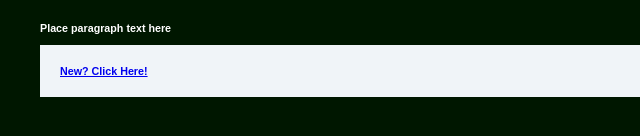
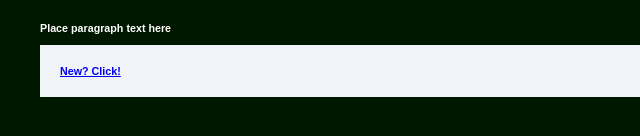
Before and after one commit to royflaningan-glitch/So-Cool-, a plain HTML site: page index.html in a window 1280 px wide. Shown: the part 430-566 px from the top of the page, 0-640 px from the left. Drawn offline with Linux system fonts and the light colour scheme.

Commit message:
Update link text in main banner

```diff
--- a/index.html
+++ b/index.html
@@ -26,7 +26,7 @@
     <h6
     <p>Place paragraph text here</p>
      <div id="main-banner">
-       <a href= "https://www.capnhq.gov/Auth/Identity/Account/Register">New? Click Here!</a>
+       <a href= "https://www.capnhq.gov/Auth/Identity/Account/Register">New? Click!</a>
      </div>
     </div>
 </body>
```
